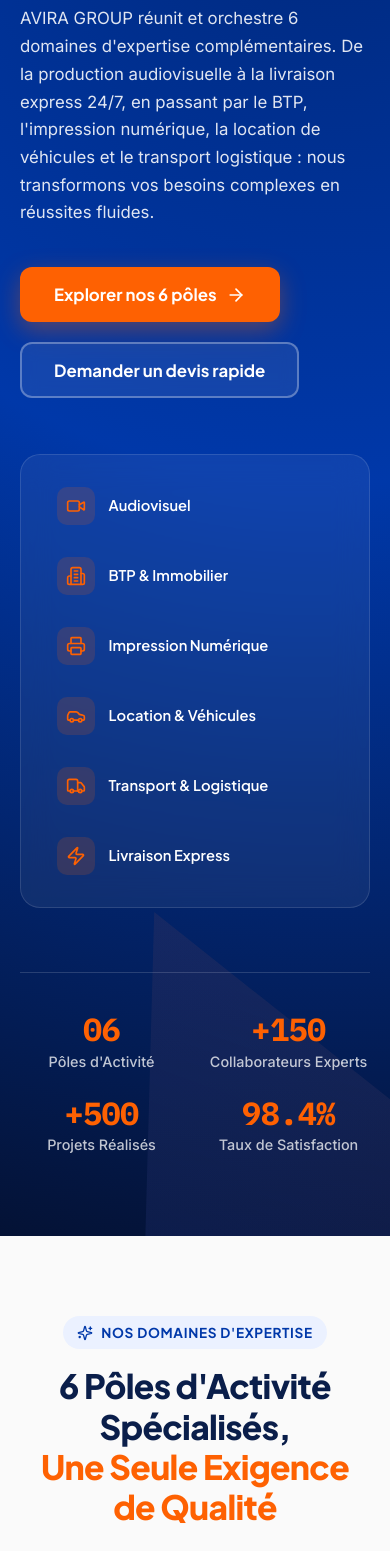
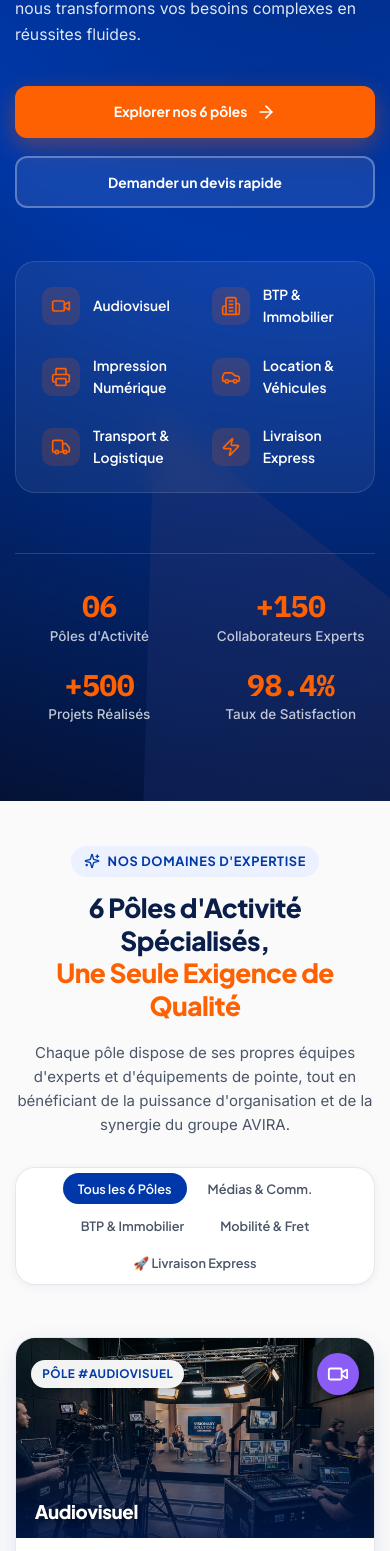
Before and after one commit to yuku-ent/avira-group, a React (Vite) app: page / in a window 390 px wide. Shown: the part 411-1962 px from the top of the page. Built offline with nearby package versions, Linux system fonts and the light colour scheme.

Commit message:
fix(mobile): optimize responsive grid layouts, card paddings and navbar button for small screens 320px-768px

```diff
--- a/src/components/AboutSection.jsx
+++ b/src/components/AboutSection.jsx
@@ -34,7 +34,7 @@
           <div style={{ position: 'relative' }}>
             <div
               style={{
-                padding: '3rem 2.5rem',
+                padding: 'clamp(1.5rem, 4vw, 3rem)',
                 background: 'linear-gradient(145deg, #0038A9 0%, #001F60 100%)',
                 borderRadius: 'var(--radius-lg)',
                 color: '#FFFFFF',
@@ -102,7 +102,7 @@
             </p>
 
             {/* 4 Pillars Grid */}
-            <div style={{ display: 'grid', gridTemplateColumns: 'repeat(auto-fit, minmax(260px, 1fr))', gap: '1.5rem', marginBottom: '2.5rem' }}>
+            <div style={{ display: 'grid', gridTemplateColumns: 'repeat(auto-fit, minmax(240px, 1fr))', gap: '1.25rem', marginBottom: '2.5rem' }}>
               {pillars.map((pillar, i) => {
                 const Icon = pillar.icon;
                 return (
--- a/src/components/ContactSection.jsx
+++ b/src/components/ContactSection.jsx
@@ -131,7 +131,7 @@
           {/* Left Side: Direct Contact Details & Info */}
           <div
             style={{
-              padding: '2.5rem',
+              padding: 'clamp(1.25rem, 4vw, 2.5rem)',
               backgroundColor: '#FFFFFF',
               borderRadius: 'var(--radius-lg)',
               border: '1px solid var(--color-border)',
@@ -255,10 +255,10 @@
             </div>
           </div>
 
-          {/* Right Side: Form (Strict Brand Guidelines compliant - native mobile select, 44px touch height, orange send button) */}
+          {/* Right Side: Form */}
           <div
             style={{
-              padding: '2.5rem',
+              padding: 'clamp(1.25rem, 4vw, 2.5rem)',
               backgroundColor: '#FFFFFF',
               borderRadius: 'var(--radius-lg)',
               border: '1px solid var(--color-border)',
--- a/src/components/Footer.jsx
+++ b/src/components/Footer.jsx
@@ -23,8 +23,8 @@
         <div
           style={{
             display: 'grid',
-            gridTemplateColumns: 'repeat(auto-fit, minmax(260px, 1fr))',
-            gap: '3rem',
+            gridTemplateColumns: 'repeat(auto-fit, minmax(220px, 1fr))',
+            gap: '2rem',
             paddingBottom: '3.5rem',
             borderBottom: '1px solid rgba(255, 255, 255, 0.1)',
           }}
--- a/src/components/HeroSection.jsx
+++ b/src/components/HeroSection.jsx
@@ -160,9 +160,9 @@
         <div
           style={{
             display: 'grid',
-            gridTemplateColumns: 'repeat(auto-fit, minmax(180px, 1fr))',
-            gap: '1rem',
-            padding: '1.5rem',
+            gridTemplateColumns: 'repeat(auto-fit, minmax(130px, 1fr))',
+            gap: '0.75rem',
+            padding: 'clamp(1rem, 3vw, 1.5rem)',
             backgroundColor: 'rgba(255, 255, 255, 0.06)',
             backdropFilter: 'blur(16px)',
             border: '1px solid rgba(255, 255, 255, 0.12)',
--- a/src/components/Navbar.jsx
+++ b/src/components/Navbar.jsx
@@ -86,19 +86,20 @@
           </nav>
 
           {/* Actions: Contact / Quote Button */}
-          <div style={{ display: 'flex', alignItems: 'center', gap: '0.75rem' }}>
+          <div style={{ display: 'flex', alignItems: 'center', gap: '0.5rem' }}>
             <button
               onClick={onOpenQuote}
               className="btn btn-primary"
               style={{
                 fontSize: '0.85rem',
-                padding: '0.45rem 1.1rem',
+                padding: '0.45rem 0.85rem',
                 minHeight: '38px',
                 borderRadius: 'var(--radius-md)',
               }}
             >
               <FileText size={16} />
-              <span>Demander un devis</span>
+              <span className="hide-text-mobile">Demander un devis</span>
+              <span className="visible-mobile" style={{ display: 'none' }}>Devis</span>
             </button>
 
             {/* Mobile Hamburger Toggle */}
--- a/src/components/PoleDetailView.jsx
+++ b/src/components/PoleDetailView.jsx
@@ -339,7 +339,7 @@
               boxShadow: 'var(--shadow-sm)',
             }}
           >
-            <div style={{ display: 'grid', gridTemplateColumns: 'repeat(auto-fit, minmax(360px, 1fr))', gap: '2.5rem 3rem' }}>
+            <div style={{ display: 'grid', gridTemplateColumns: 'repeat(auto-fit, minmax(260px, 1fr))', gap: '2rem 2.5rem' }}>
               {pole.services.map((service, index) => (
                 <div
                   key={index}
@@ -375,7 +375,7 @@
             style={{
               backgroundColor: '#FFFFFF',
               borderRadius: 'var(--radius-lg)',
-              padding: '2.5rem',
+              padding: 'clamp(1.5rem, 4vw, 2.5rem)',
               border: '1px solid var(--color-border)',
               boxShadow: 'var(--shadow-sm)',
               marginBottom: '3rem',
@@ -388,7 +388,7 @@
               Des ressources matérielles de pointe régulièrement révisées et renouvelées.
             </p>
 
-            <div style={{ display: 'grid', gridTemplateColumns: 'repeat(auto-fit, minmax(300px, 1fr))', gap: '1rem' }}>
+            <div style={{ display: 'grid', gridTemplateColumns: 'repeat(auto-fit, minmax(240px, 1fr))', gap: '1rem' }}>
               {pole.equipment.map((eq, i) => (
                 <div
                   key={i}
--- a/src/components/PolesSection.jsx
+++ b/src/components/PolesSection.jsx
@@ -406,19 +406,20 @@
             style={{
               display: 'inline-flex',
               flexWrap: 'wrap',
-              gap: '0.5rem',
+              gap: '0.4rem',
               marginTop: '2rem',
               padding: '0.35rem',
               backgroundColor: '#FFFFFF',
-              borderRadius: 'var(--radius-full)',
+              borderRadius: 'var(--radius-lg)',
               boxShadow: 'var(--shadow-sm)',
               border: '1px solid var(--color-border)',
               justifyContent: 'center',
+              maxWidth: '100%',
             }}
           >
             {[
               { id: 'all', label: 'Tous les 6 Pôles' },
-              { id: 'medias', label: 'Médias & Communication' },
+              { id: 'medias', label: 'Médias & Comm.' },
               { id: 'construction', label: 'BTP & Immobilier' },
               { id: 'mobilite', label: 'Mobilité & Fret' },
               { id: 'express', label: '🚀 Livraison Express' },
@@ -427,11 +428,11 @@
                 key={tab.id}
                 onClick={() => setActiveFilter(tab.id)}
                 style={{
-                  padding: '0.55rem 1.25rem',
+                  padding: '0.5rem 1rem',
                   borderRadius: 'var(--radius-full)',
                   border: 'none',
                   fontFamily: 'var(--font-heading)',
-                  fontSize: '0.88rem',
+                  fontSize: '0.85rem',
                   fontWeight: 600,
                   cursor: 'pointer',
                   transition: 'all 0.2s ease',
@@ -449,8 +450,8 @@
         <div
           style={{
             display: 'grid',
-            gridTemplateColumns: 'repeat(auto-fit, minmax(330px, 1fr))',
-            gap: '2rem',
+            gridTemplateColumns: 'repeat(auto-fit, minmax(280px, 1fr))',
+            gap: '1.75rem',
           }}
         >
           {filteredPoles.map((pole) => {
--- a/src/components/StatsSection.jsx
+++ b/src/components/StatsSection.jsx
@@ -74,16 +74,16 @@
         <div
           style={{
             display: 'grid',
-            gridTemplateColumns: 'repeat(auto-fit, minmax(240px, 1fr))',
-            gap: '2rem',
-            marginBottom: '5rem',
+            gridTemplateColumns: 'repeat(auto-fit, minmax(200px, 1fr))',
+            gap: '1.25rem',
+            marginBottom: '4rem',
           }}
         >
           {metrics.map((m, idx) => (
             <div
               key={idx}
               style={{
-                padding: '2rem 1.5rem',
+                padding: '1.5rem 1rem',
                 backgroundColor: 'rgba(255, 255, 255, 0.06)',
                 backdropFilter: 'blur(12px)',
                 borderRadius: 'var(--radius-lg)',
@@ -97,7 +97,7 @@
               <div
                 style={{
                   fontFamily: 'var(--font-mono)',
-                  fontSize: '3.2rem',
+                  fontSize: 'clamp(2.2rem, 5vw, 3.2rem)',
                   fontWeight: 700,
                   color: 'var(--color-orange-avira)',
                   lineHeight: 1,
@@ -105,9 +105,9 @@
                 }}
               >
                 {m.value}
-                <span style={{ fontSize: '2.2rem', color: '#FFFFFF' }}>{m.suffix}</span>
+                <span style={{ fontSize: '1.8rem', color: '#FFFFFF' }}>{m.suffix}</span>
               </div>
-              <h4 style={{ fontFamily: 'var(--font-heading)', color: '#FFFFFF', fontSize: '1.15rem', marginBottom: '0.4rem' }}>
+              <h4 style={{ fontFamily: 'var(--font-heading)', color: '#FFFFFF', fontSize: '1.05rem', marginBottom: '0.4rem' }}>
                 {m.label}
               </h4>
               <p style={{ fontSize: '0.88rem', color: 'rgba(255, 255, 255, 0.75)' }}>
@@ -123,7 +123,7 @@
             Nos Engagements Qualité & RSE
           </h3>
 
-          <div style={{ display: 'grid', gridTemplateColumns: 'repeat(auto-fit, minmax(300px, 1fr))', gap: '2rem' }}>
+          <div style={{ display: 'grid', gridTemplateColumns: 'repeat(auto-fit, minmax(240px, 1fr))', gap: '1.25rem' }}>
             {commitments.map((c, i) => {
               const Icon = c.icon;
               return (
--- a/src/index.css
+++ b/src/index.css
@@ -249,3 +249,87 @@
 .text-avira-orange {
   color: var(--color-orange-avira);
 }
+
+/* Mobile-First Responsive Styles & Overrides */
+img, video {
+  max-width: 100%;
+  height: auto;
+}
+
+/* Base Mobile Adjustments */
+@media (max-width: 768px) {
+  html {
+    font-size: 15px;
+  }
+
+  .container {
+    padding-left: 1.25rem !important;
+    padding-right: 1.25rem !important;
+  }
+
+  .section {
+    padding: 3rem 0 !important;
+  }
+
+  .section-title {
+    font-size: 1.75rem !important;
+    line-height: 1.25 !important;
+  }
+
+  .section-subtitle {
+    font-size: 1rem !important;
+    line-height: 1.6 !important;
+  }
+
+  /* Full width action buttons on small mobile screens */
+  .mobile-full-width {
+    width: 100% !important;
+    display: flex !important;
+    justify-content: center !important;
+  }
+
+  /* Auto grid adjustment for small screens */
+  .responsive-grid-1col {
+    grid-template-columns: 1fr !important;
+  }
+
+  .responsive-padding-mobile {
+    padding: 1.25rem !important;
+  }
+}
+
+@media (max-width: 480px) {
+  .container {
+    padding-left: 1rem !important;
+    padding-right: 1rem !important;
+  }
+
+  .btn {
+    padding: 0.75rem 1rem !important;
+    font-size: 0.92rem !important;
+    white-space: normal !important;
+    text-align: center !important;
+    width: 100% !important;
+  }
+
+  /* Reduce oversized titles on very small phones */
+  h1 {
+    font-size: 1.75rem !important;
+  }
+
+  h2 {
+    font-size: 1.45rem !important;
+  }
+
+  h3 {
+    font-size: 1.25rem !important;
+  }
+
+  .hide-text-mobile {
+    display: none !important;
+  }
+
+  .mobile-compact-padding {
+    padding: 1.25rem !important;
+  }
+}
```
